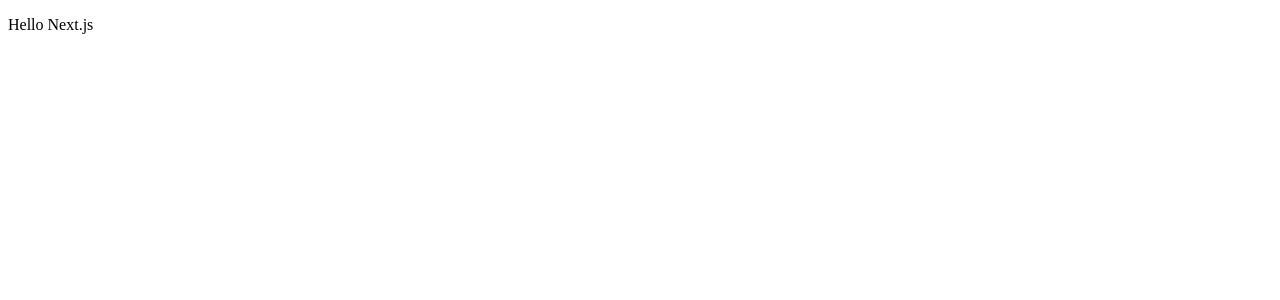
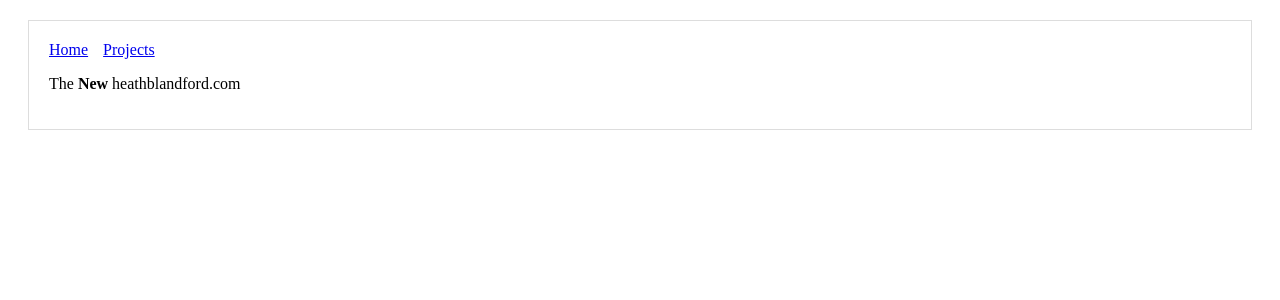
Before and after one commit to heathblandford/pw2.0, a Next.js app: page / in a window 1280 px wide. Shown: the top 300 px of the page. Built offline with nearby package versions, Linux system fonts and the light colour scheme.

Commit message:
build out API routes

```diff
--- /dev/null
+++ b/components/Header.js
@@ -0,0 +1,18 @@
+import Link from 'next/link';
+
+const linkStyle = {
+  marginRight: 15
+};
+
+const Header = () => (
+  <div>
+    <Link href="/">
+      <a style={linkStyle}>Home</a>
+    </Link>
+    <Link href="/projects">
+      <a style={linkStyle}>Projects</a>
+    </Link>
+  </div>
+);
+
+export default Header;
--- /dev/null
+++ b/components/Layout.js
@@ -0,0 +1,16 @@
+import Header from './Header';
+
+const layoutStyle = {
+    margin: 20,
+    padding: 20,
+    border: '1px solid #DDD'
+};
+
+const Layout = props => (
+    <div style={layoutStyle}>
+        <Header />
+        {props.children}
+    </div>
+);
+
+export default Layout;
--- /dev/null
+++ b/pages/api/v1.0/test.js
@@ -0,0 +1,5 @@
+export default (req, res) => {
+    res.setHeader("Content-Type", "application/json");
+    res.statusCode = 200;
+    res.end(JSON.stringify({ api: "this is how we return stuff from the api :)" }));
+};
--- a/pages/index.js
+++ b/pages/index.js
@@ -1,7 +1,11 @@
-const Index = () => (
-    <div>
-      <p>Hello Next.js</p>
-    </div>
-  );
+import Layout from "../components/Layout";
 
-  export default Index;
+export default function Index() {
+    return(
+        <Layout>
+            <p>
+                The <strong>New</strong> heathblandford.com
+            </p>
+        </Layout>
+    );
+}
```
Also changed, not shown: pages/projects.js (added, +9 -0 lines), components/Footer.js (added).
